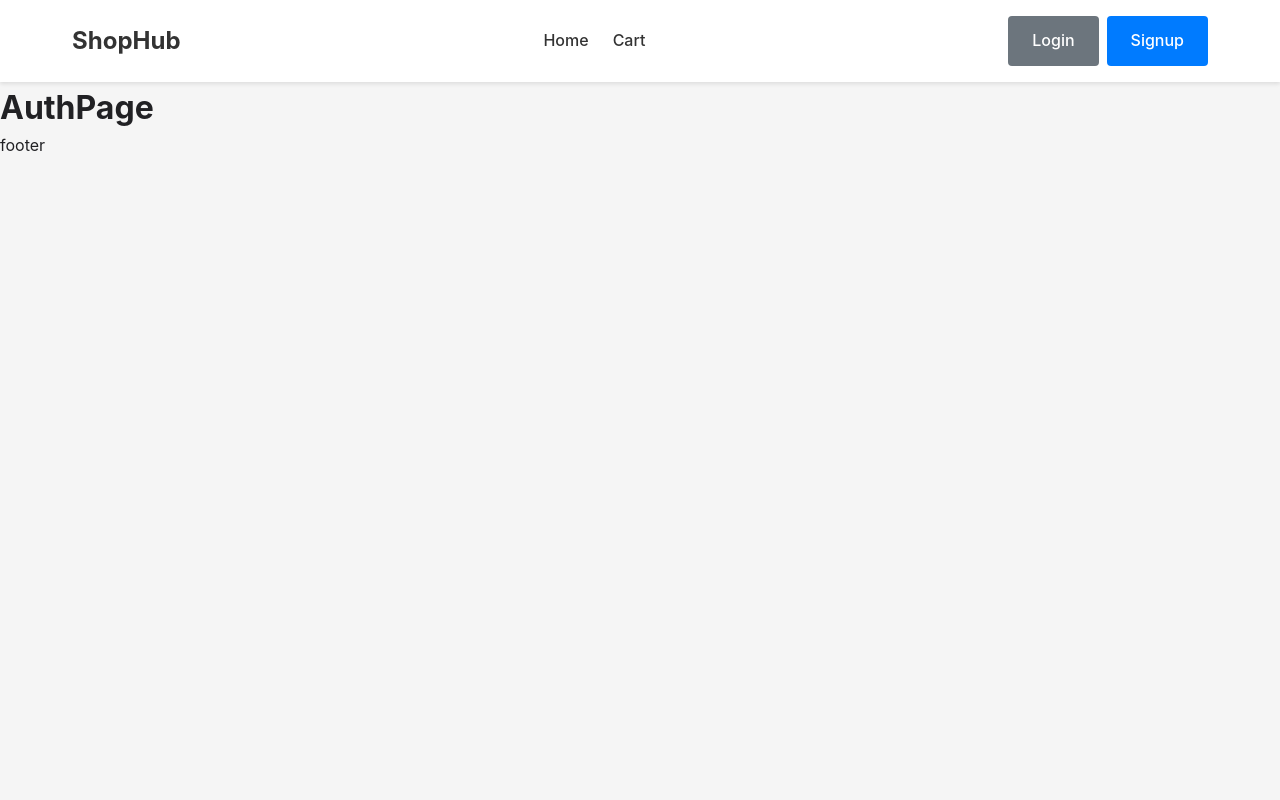
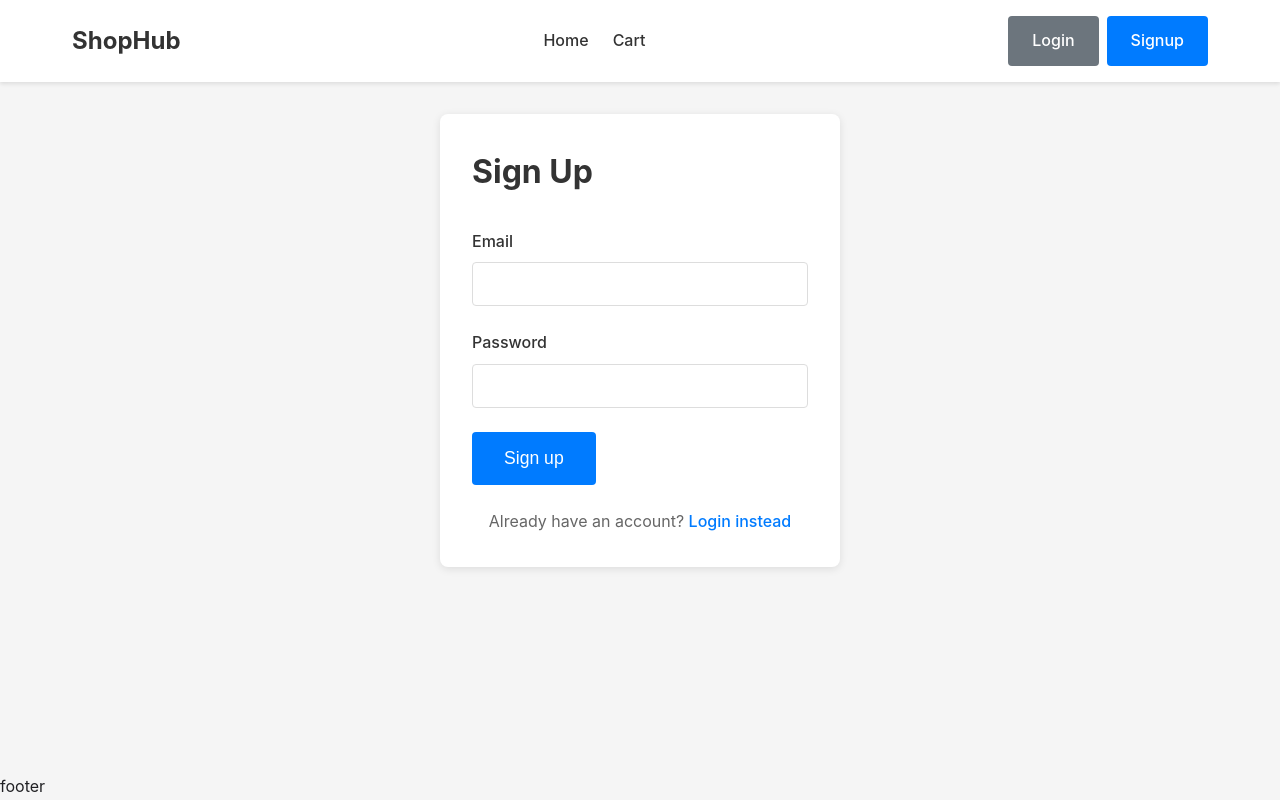
Before and after one commit to fady0118/ecommerce-website-react-repo, a React (Vite) app: page /auth in a window 1280 px wide. Built offline with nearby package versions, Linux system fonts and the light colour scheme.

Commit message:
added auth

```diff
--- a/src/App.jsx
+++ b/src/App.jsx
@@ -1,21 +1,24 @@
 import "./App.css";
 import { Routes, Route } from "react-router-dom";
-import Home from './pages/Home'
-import Auth from './pages/Auth'
+import AuthProvider from "./context/AuthContext";
+import Home from "./pages/Home";
+import Auth from "./pages/Auth";
 import Checkout from "./pages/Checkout";
 import Navbar from "./components/Navbar";
 
 function App() {
   return (
-    <>
-      <Navbar />
-      <Routes>
-        <Route path="/" element={<Home/>} />
-        <Route path="/auth" element={<Auth/>} />
-        <Route path="/checkout" element={<Checkout/>} />
-      </Routes>
-      <footer>footer</footer>
-    </>
+      <AuthProvider>
+        <div className="app">
+          <Navbar />
+          <Routes>
+            <Route path="/" element={<Home />} />
+            <Route path="/auth" element={<Auth />} />
+            <Route path="/checkout" element={<Checkout />} />
+          </Routes>
+          <footer>footer</footer>
+        </div>
+      </AuthProvider>
   );
 }
 
--- a/src/components/Navbar.jsx
+++ b/src/components/Navbar.jsx
@@ -1,6 +1,10 @@
+import { useContext } from "react";
 import { Link } from "react-router-dom";
+import { AuthContext } from "../context/AuthContext";
 
 function Navbar() {
+  const { user, logout } = useContext(AuthContext);
+
   return (
     <nav className="navbar">
       <div className="navbar-container">
@@ -15,6 +19,16 @@ function Navbar() {
             Cart
           </Link>
         </div>
+        {user?.email ? (
+          <div className="navbar-auth">
+            <div className="navbar-auth-links">
+              <div>{user?.email}</div>
+              <button className="btn btn-secondary" onClick={logout}>
+                Logout
+              </button>
+            </div>
+          </div>
+        ) : (
           <div className="navbar-auth">
             <div className="navbar-auth-links">
               <Link className="btn btn-secondary" to="/auth">
@@ -25,6 +39,7 @@ function Navbar() {
               </Link>
             </div>
           </div>
+        )}
       </div>
     </nav>
   );
--- /dev/null
+++ b/src/context/AuthContext.jsx
@@ -0,0 +1,44 @@
+import { createContext, useState } from "react";
+
+export const AuthContext = createContext(null);
+
+export default function AuthProvider({ children }) {
+  let currentUserEmail = { email: localStorage.getItem("currentUserEmail") };
+  if (!currentUserEmail.email) {
+    currentUserEmail = null;
+  }
+  const [user, setUser] = useState(currentUserEmail);
+
+  // we will use localStorage to hold users data
+  // this is not generally a good option but this will do for this project
+  function signUp(email, password) {
+    let users = JSON.parse(localStorage.getItem("users") || "[]");
+    if (users.length && users.some((user) => user.email === email)) {
+      return { success: false, error: "Email already exists" };
+    }
+    const newUser = { email, password };
+    users.push(newUser);
+    // save to localStorage
+    localStorage.setItem("users", JSON.stringify(users));
+    localStorage.setItem("currentUserEmail", email);
+    setUser({ email });
+    return { success: true };
+  }
+
+  function logout() {
+    localStorage.removeItem("currentUserEmail");
+    setUser(null);
+  }
+
+  function login(email, password) {
+    let users = JSON.parse(localStorage.getItem("users"));
+    const user = users.find((usr) => usr.email === email && usr.password === password);
+    if (!user) {
+      return { success: false, error: "Invalid email or password" };
+    }
+    localStorage.setItem("currentUserEmail", email);
+    setUser({ email });
+    return { success: true };
+  }
+  return <AuthContext.Provider value={{ signUp, logout, login, user }}>{children}</AuthContext.Provider>;
+}
--- a/src/pages/Auth.jsx
+++ b/src/pages/Auth.jsx
@@ -1,8 +1,94 @@
+import { useContext, useEffect, useState } from "react";
+import { useForm } from "react-hook-form";
+import { AuthContext } from "../context/AuthContext";
+import { useNavigate } from "react-router-dom";
 function AuthPage() {
+  const [mode, setMode] = useState("signup");
+  const [error, setError] = useState(null);
+  const { signUp, login, logout, user } = useContext(AuthContext);
+  const navigate = useNavigate();
+
+  useEffect(() => {
+    if (user) {
+      navigate("/");
+    }
+  }, []);
+
+  const {
+    register,
+    handleSubmit,
+    formState: { errors },
+  } = useForm();
+
+  function onSubmit(data) {
+    let result;
+    if (mode === "signup") {
+      result = signUp(data.email, data.password);
+    } else {
+      result = login(data.email, data.password);
+    }
+    result.success ? navigate("/") : setError(result.error);
+  }
+
   return (
-    <>
-      <h1>AuthPage</h1>
-    </>
+    <div className="page">
+      <div className="container">
+        <div className="auth-container">
+          {/* {user && <p>user Logged In {user.email}</p>}
+          <button onClick={logout}>Logout</button> */}
+          <h1 className="page-title">{mode === "signup" ? "Sign Up" : "Login"}</h1>
+          <form className="auth-form" onSubmit={handleSubmit(onSubmit)} noValidate>
+            {error && <div className="error-message">{error}</div>}
+            <div className="form-group">
+              <label className="form-label" htmlFor="email">
+                Email
+              </label>
+              <input
+                className="form-input"
+                type="email"
+                name="email"
+                id="email"
+                {...register("email", { required: "Email is required", pattern: { value: /^[a-zA-Z0-9._%+-]+@[a-zA-Z0-9.-]+\.[a-zA-Z]{2,}$/, message: "Enter a valid email [name@example.com]" } })}
+              />
+              {errors.email && <span className="form-error">{errors.email.message}</span>}
+            </div>
+            <div className="form-group">
+              <label className="form-label" htmlFor="password">
+                Password
+              </label>
+              <input
+                className="form-input"
+                type="password"
+                name="password"
+                id="password"
+                {...register("password", {
+                  required: "Password is required",
+                  minLength: { value: 8, message: "Password must be at least 8 characters" },
+                  maxLength: { value: 16, message: "Password must not exceed 16 characters" },
+                })}
+              />
+              {errors.password && <span className="form-error">{errors.password.message}</span>}
+            </div>
+            <button className="btn btn-primary btn-large" type="submit">
+              {mode === "signup" ? "Sign up" : "Login"}
+            </button>
+          </form>
+          <div className="auth-switch">
+            <p>
+              {mode === "signup" ? "Already have an account? " : "Don't have an account? "}
+              <span
+                className="auth-link"
+                onClick={() => {
+                  mode === "signup" ? setMode("login") : setMode("signup");
+                }}
+              >
+                {mode === "signup" ? "Login instead" : "Register"}
+              </span>
+            </p>
+          </div>
+        </div>
+      </div>
+    </div>
   );
 }
 export default AuthPage;
```
Lines whose indentation alone changed are shown as unchanged.
